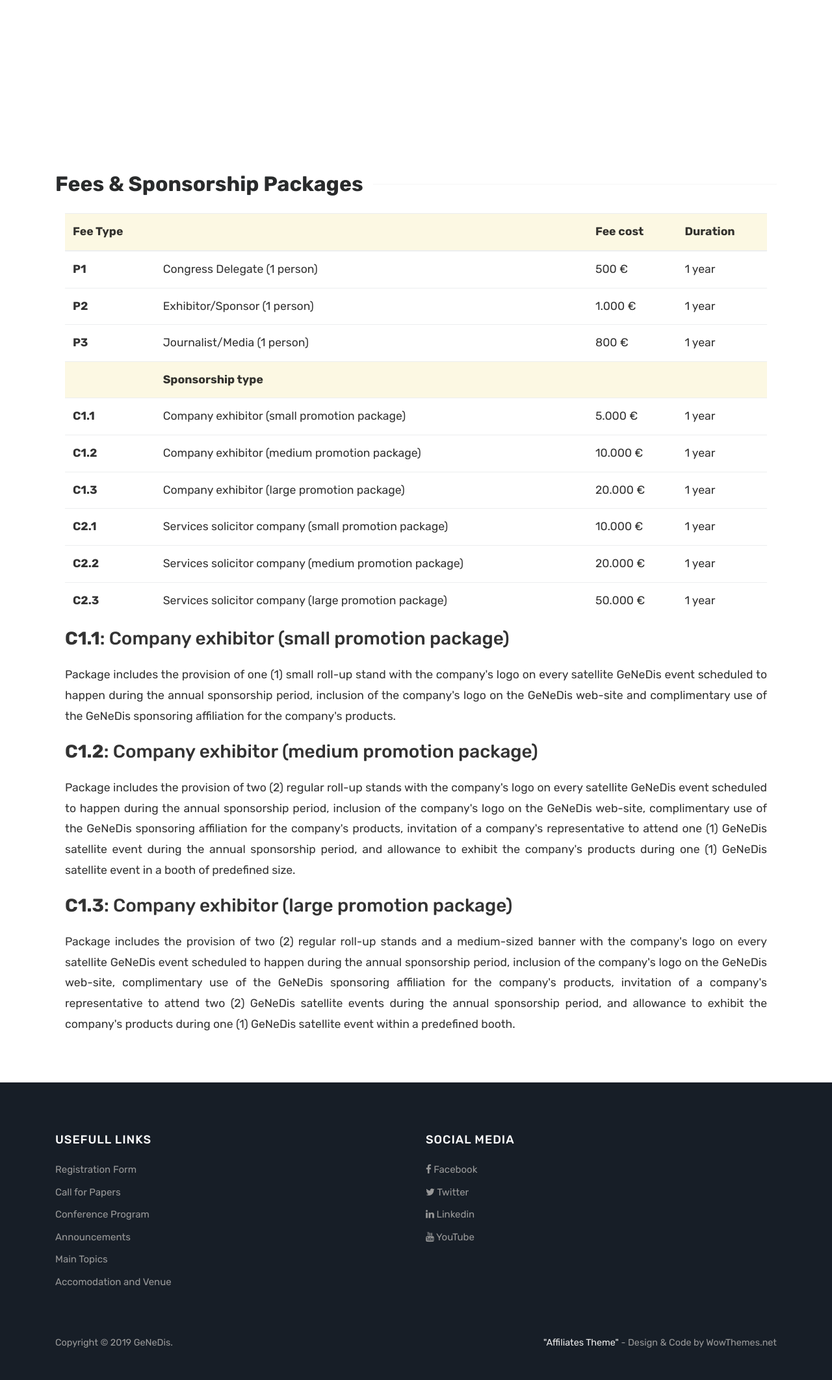
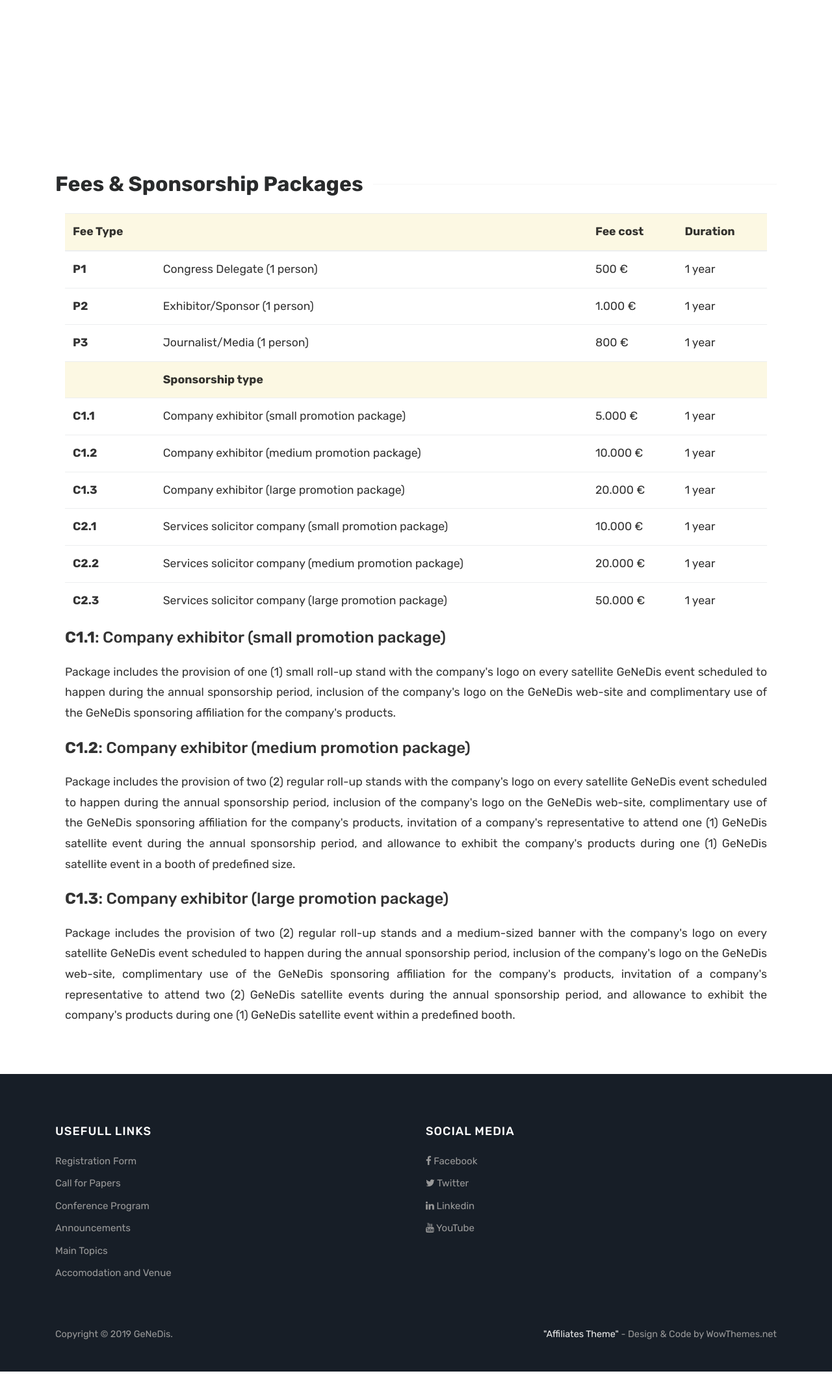
Before and after one commit to Covide-1797/genedis, a Jekyll site: the page built from pages/partnership.html, in a window 1280 px wide. Shown: the whole page at 65% size. Built offline with Jekyll 4.4.1, drawn with Linux system fonts in a browser that asks for light colours.

Commit message:
Update partnership.html

```diff
--- a/pages/partnership.html
+++ b/pages/partnership.html
@@ -79,21 +79,21 @@ title: Fees & Sponsorship Packages
                 </tbody>
             </table>
         </div>
-        <div class="hr"></div>
+        <br/>
         <div class="col-md-12">
-            <h3><strong>C1.1</strong>: Company exhibitor (small promotion package)</h3>
+            <h4><strong>C1.1</strong>: Company exhibitor (small promotion package)</h4>
             <p class="text-justify">
                 Package includes the provision of one (1) small roll-up stand with the company's logo on every satellite GeNeDis event scheduled to happen during the annual sponsorship period, inclusion of the company's logo on the GeNeDis web-site and complimentary use of the GeNeDis sponsoring affiliation for the company's products.
             </p>
         </div>
         <div class="col-md-12">
-            <h3><strong>C1.2</strong>: Company exhibitor (medium promotion package)</h3>
+            <h4><strong>C1.2</strong>: Company exhibitor (medium promotion package)</h4>
             <p class="text-justify">
                 Package includes the provision of two (2) regular roll-up stands with the company's logo on every satellite GeNeDis event scheduled to happen during the annual sponsorship period, inclusion of the company's logo on the GeNeDis web-site, complimentary use of the GeNeDis sponsoring affiliation for the company's products, invitation of a company's representative to attend one (1) GeNeDis satellite event during the annual sponsorship period, and allowance to exhibit the company's products during one (1) GeNeDis satellite event in a booth of predefined size.
             </p>
         </div>
         <div class="col-md-12">
-            <h3><strong>C1.3</strong>: Company exhibitor (large promotion package)</h3>
+            <h4><strong>C1.3</strong>: Company exhibitor (large promotion package)</h4>
             <p class="text-justify">
                 Package includes the provision of two (2) regular roll-up stands and a medium-sized banner with the company's logo on every satellite GeNeDis event scheduled to happen during the annual sponsorship period, inclusion of the company's logo on the GeNeDis web-site, complimentary use of the GeNeDis sponsoring affiliation for the company's products, invitation of a company's representative to attend two (2) GeNeDis satellite events during the annual sponsorship period, and allowance to exhibit the company's products during one (1) GeNeDis satellite event within a predefined booth.
             </p>
```
